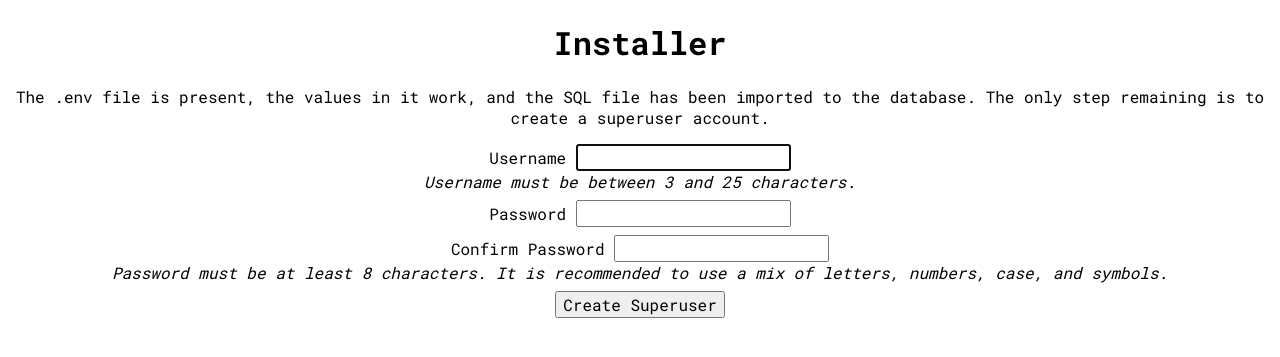
After one commit to michaelvcolianna/lotgd, a PHP site: page /public/new_installer.php in a window 1280 px wide. The commit adds this page. Shown: the top 357 px of the page. Run offline with PHP 8.4, Linux system fonts and the light colour scheme; a stand-in replaces the project's code that opens the database connection.

Commit message:
Implements interim new installer - Adds SQL file for importing - Updates readme with new installer instructions - Creates interim error page - Creates interim error page function - Updates bootstrapper with interim error notices - Adds .env variable for PDO DSN - Updates boostrapper with interm PDO class - Creates interim new installer

```diff
--- /dev/null
+++ b/public/new_installer.php
@@ -0,0 +1,151 @@
+<?php
+
+$errors = [
+    'username' => false,
+    'password' => false,
+];
+$complete = false;
+
+if(!empty($_POST))
+{
+    if(!isset($_POST['username']) || empty($_POST['username']) || strlen($_POST['username']) < 3 || strlen($_POST['username']) > 25)
+    {
+        $errors['username'] = true;
+    }
+
+    if(!isset($_POST['password']) || empty($_POST['password']) || strlen($_POST['password']) < 8)
+    {
+        $errors['password'] = true;
+    }
+
+    if(!isset($_POST['password_confirm']) || empty($_POST['password_confirm']))
+    {
+        $errors['password'] = true;
+    }
+
+    if(!$errors['password'] && $_POST['password'] != $_POST['password_confirm'])
+    {
+        $errors['password'] = true;
+    }
+
+    if(!$errors['username'] && !$errors['password'])
+    {
+        require WEB_PATH . '/lib/constants.php';
+
+        $su = SU_MEGAUSER | SU_EDIT_MOUNTS | SU_EDIT_CREATURES |
+            SU_EDIT_PETITIONS | SU_EDIT_COMMENTS | SU_EDIT_DONATIONS |
+            SU_EDIT_USERS | SU_EDIT_CONFIG | SU_INFINITE_DAYS |
+            SU_EDIT_EQUIPMENT | SU_EDIT_PAYLOG | SU_DEVELOPER | SU_POST_MOTD |
+            SU_MODERATE_CLANS | SU_EDIT_RIDDLES | SU_MANAGE_MODULES |
+            SU_AUDIT_MODERATION | SU_RAW_SQL | SU_VIEW_SOURCE | SU_NEVER_EXPIRE;
+
+        $password = password_hash($_POST['password'], PASSWORD_BCRYPT, [
+            'cost' => $_ENV['APP_BCRYPT'] ?? 10,
+        ]);
+
+        $db = DB::getInstance();
+        $db->doQuery("delete from `accounts` where `login` = ?", [
+            $_POST['username'],
+        ])->clear();
+        $db->doQuery("insert into `accounts` (`login`, `password`, `superuser`, `name`, `ctitle`, `regdate`) values (?, ?, ?, ?, '`%Admin`0', now())", [
+            $_POST['username'],
+            $password,
+            $su,
+            '`%Admin `&' . $_POST['username'] . '`0',
+        ]);
+
+        if($db->getError())
+        {
+            error_page(
+                $_SERVER['SERVER_PROTOCOL'] . ' 500 Internal Server Error',
+                500,
+                $db->getError()->getMessage()
+            );
+        }
+
+        $db->clear();
+
+        $complete = true;
+    }
+}
+
+?><!doctype html>
+<html lang="en">
+    <head>
+        <meta charset="utf-8">
+        <meta name="viewport" content="width=device-width, initial-scale=1, shrink-to-fit=no">
+        <title>Installer</title>
+        <style>
+            @import url('https://fonts.googleapis.com/css2?family=Roboto+Mono:wght@400;700&display=swap');
+            body, input, button { font-family: 'Roboto Mono', monospace; font-size: 16px; }
+            body { margin: 0; text-align: center; }
+            form div { margin: 0.5em 0; }
+            form em { display: block; }
+        </style>
+    </head>
+
+    <body>
+        <main>
+            <h1>
+                Installer <?= $complete ? 'Complete' : ''; ?>
+            </h1>
+
+            <?php if($complete): ?>
+                <p>
+                    Installation is complete.
+                    <a href="/">Start the game.</a>
+                </p>
+            <?php else: ?>
+                <p>
+                    <?php if(!$errors['username'] && !$errors['password']): ?>
+                        The .env file is present, the values in it work, and the
+                        SQL file has been imported to the database. The only
+                        step remaining is to create a superuser account.
+                    <?php else: ?>
+                        <?php if($errors['username']): ?>
+                            There is a problem with the provided username.
+                        <?php endif; ?>
+
+                        <?php if($errors['password']): ?>
+                            There is a problem with the provided password.
+                        <?php endif; ?>
+                    <?php endif; ?>
+                </p>
+
+                <form action="/" method="post">
+                    <div>
+                        <label for="username">Username</label>
+                        <input id="username" name="username" type="text"
+                            autocomplete="nickname"
+                            value="<?= $_POST['username'] ?? ''; ?>"
+                            required <?= !$errors['password'] ? 'autofocus' : ''; ?>
+                            />
+                        <em>
+                            Username must be between 3 and 25 characters.
+                        </em>
+                    </div>
+
+                    <div>
+                        <label for="password">Password</label>
+                        <input id="password" name="password" type="password"
+                            autocomplete="new-password" required
+                            <?= $errors['password'] ? 'autofocus' : ''; ?> />
+                    </div>
+
+                    <div>
+                        <label for="password-confirm">Confirm Password</label>
+                        <input id="password-confirm" name="password_confirm"
+                            type="password" autocomplete="new-password" required />
+                        <em>
+                            Password must be at least 8 characters. It is
+                            recommended to use a mix of letters, numbers, case,
+                            and symbols.
+                        </em>
+                    </div>
+
+                    <button type="submit">Create Superuser</button>
+                </form>
+            <?php endif; ?>
+        </main>
+    </body>
+</html>
```
Also changed, not shown: bootstrap.php (+154 -2 lines), public/error.php (added, +29 -0 lines), README.md, lotgd.sql (added), 1 other file.
